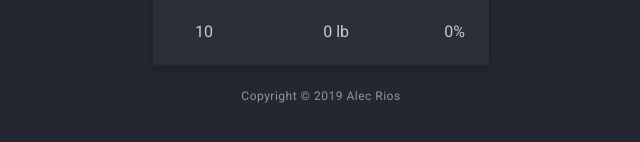
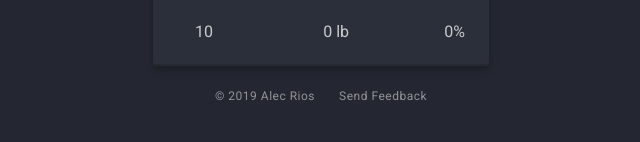
Before and after one commit to alecrios/one-rep-max, a Vue app: page / in a window 1280 px wide. Shown: the part 650-792 px from the top of the page, without its empty margins (319-959 px from the left). Built offline with nearby package versions, Linux system fonts and the light colour scheme.

Commit message:
Updated footer with links

```diff
--- a/src/components/Footer.vue
+++ b/src/components/Footer.vue
@@ -1,9 +1,15 @@
 <template>
 	<footer class="footer">
-		<p class="footer__text">
-			Copyright &copy; {{ new Date().getFullYear() }}
-			<a href="http://alecrios.com">Alec Rios</a>
-		</p>
+		<div class="footer__text">
+			<div class="footer__item">
+				&copy; {{ new Date().getFullYear() }}
+				<a href="https://alecrios.com" target="_blank" rel="noopener">Alec Rios</a>
+			</div>
+
+			<div class="footer__item">
+				<a href="https://alecrios.com/contact" target="_blank" rel="noopener">Send Feedback</a>
+			</div>
+		</div>
 	</footer>
 </template>
 
@@ -15,14 +21,26 @@ export default {
 
 <style scoped>
 .footer {
-	text-align: center;
 	padding: 1.5rem;
 }
 
 .footer__text {
+	display: flex;
+	justify-content: center;
+}
+
+.footer__item {
 	font-size: .75rem;
 	font-weight: 400;
 	letter-spacing: .03125rem;
 	color: rgba(255, 255, 255, .5);
 }
+
+.footer__item + .footer__item {
+	margin-left: 1.5rem;
+}
+
+.footer__item a:hover {
+	text-decoration: underline;
+}
 </style>
```
